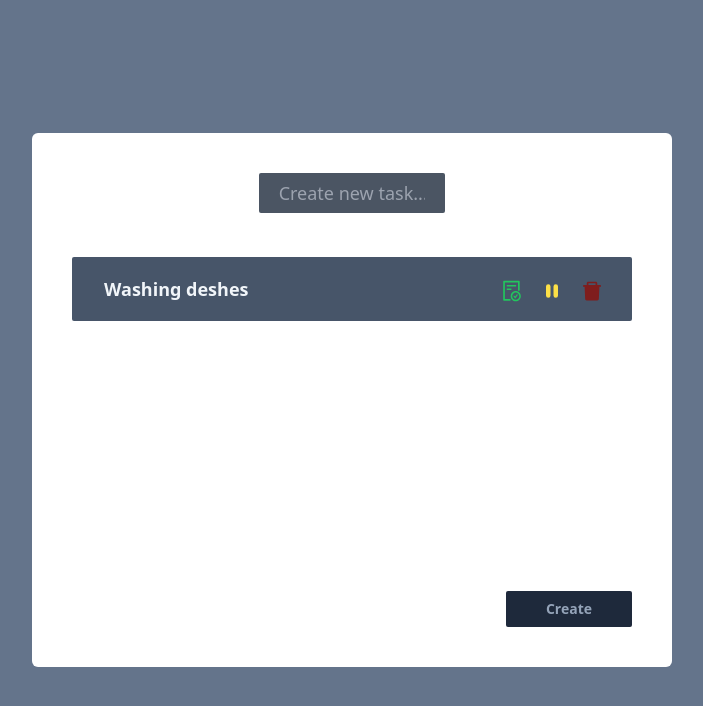
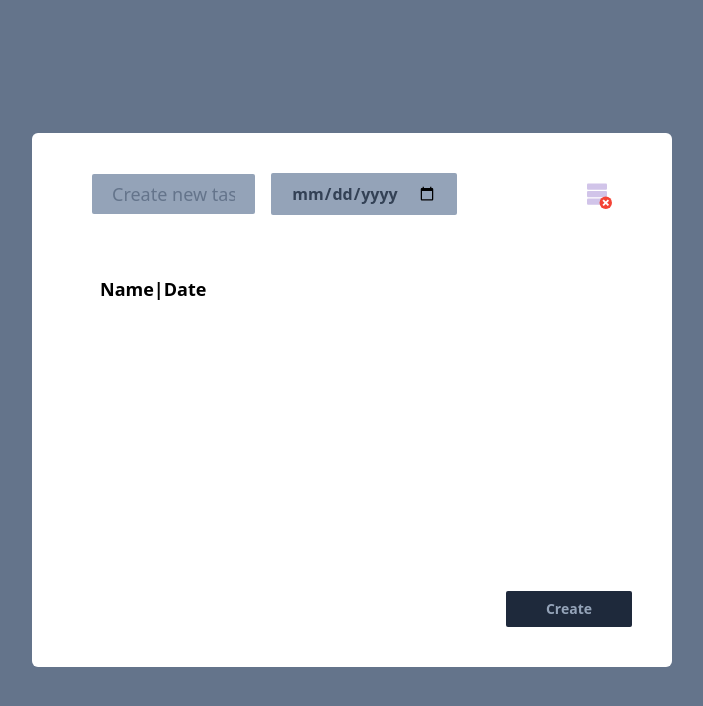
Before and after one commit to aahmed-black-wolf/NOTY-TASK, a React (Vite) app: page / in a window 1280 px wide. Shown: the top 706 px of the page, without its empty margins (288-991 px from the left). Built offline with nearby package versions, Linux system fonts and the light colour scheme.

Commit message:
UPDATE & APPEND CONTEXT & APPENDER FUTURE WITH DELETER WITH LOCALSTORAGE API

```diff
--- a/src/App.jsx
+++ b/src/App.jsx
@@ -1,21 +1,86 @@
-import React from "react";
+import React, { useRef, useState } from "react";
 
 import { AiOutlineFileDone } from "react-icons/ai";
 import { BsFillPauseFill } from "react-icons/bs";
 import { AiFillDelete } from "react-icons/ai";
+import { FcDeleteDatabase } from "react-icons/fc";
+import { useGState } from "./context/ContextState";
+import { useAppender } from "./hooks/useAppender";
 
 export const App = () => {
+  const [id, setId] = useState(new Date().getTime());
+  const input_data = useRef();
+  const input_date = useRef();
+  const { mainList, setMainList } = useGState();
+
+  const appendTask = () => {
+    setId(new Date().getTime());
+    if (input_data.current.value != "" && input_date.current.value != "") {
+      setMainList((prop) => [
+        { id, title: input_data.current.value, date: input_date.current.value },
+        ...prop,
+      ]);
+      useAppender({
+        id,
+        title: input_data.current.value,
+        date: input_date.current.value,
+      });
+      setTimeout(() => {
+        input_data.current.value = "";
+        input_date.current.value = "";
+      }, 0);
+    }
+  };
   return (
     <section className="h-screen bg-slate-500 flex justify-center items-center">
-      <div className="w-1/2 bg-white h-4/6 gap-11 flex-col mx-auto rounded-md relative flex items-center p-10">
+      <div className="w-1/2   bg-white h-4/6 gap-11 flex-col mx-auto rounded-md relative flex items-center p-10">
+        <div className="w-full px-5 flex justify-between items-center">
+          <div className="flex gap-4 items-center w-full ">
             <input
               placeholder="Create new task..."
               type="text"
-          className="bg-gray-600 rounded-sm p-5 font-medium text-lg text-slate-200 outline-none border-none w-1/3 h-7"
+              ref={input_data}
+              onKeyDown={({ code }) => (code == "Enter" ? appendTask() : null)}
+              className="bg-slate-400 rounded-sm p-5 font-medium text-lg text-slate-700 placeholder:text-slate-500 outline-none border-none w-1/3 h-7"
             />
-        <div className="w-full rounded-sm  bg-slate-600 h-16 flex items-center px-8 justify-between">
-          <div className="text-slate-100 font-semibold text-lg">
-            Washing deshes
+            <input
+              ref={input_date}
+              type="date"
+              className="bg-slate-400 px-5 py-2 rounded-sm text-slate-700 font-bold"
+            />
+          </div>
+          <button
+            className="text-3xl"
+            onClick={() => {
+              setMainList([]);
+              localStorage.clear();
+            }}
+          >
+            <FcDeleteDatabase />
+          </button>
+        </div>
+
+        <div className="h-96 w-full p-4 flex flex-col gap-5 overflow-auto">
+          <div className="flex px-3 w-full justify-between">
+            <div className="flex justify-between w-1/6">
+              <h2 className="text-lg font-bold">Name</h2>
+              <h2 className="text-lg font-bold">|</h2>
+              <h2 className="text-lg font-bold">Date</h2>
+            </div>
+          </div>
+          {mainList &&
+            mainList.map((e) => (
+              <div
+                key={e.id}
+                className="w-full rounded-md  bg-slate-800 h-16 flex items-center p-8 justify-between"
+              >
+                <div className="flex gap-5">
+                  <div className="text-cyan-500 font-semibold text-lg">
+                    {e.title}
+                  </div>
+                  <div className="text-cyan-500 font-semibold text-lg">
+                    {e.date}
+                  </div>
                 </div>
                 <div className="flex gap-5">
                   <button className="w-5 h-5 text-2xl text-green-500">
@@ -24,12 +89,17 @@ export const App = () => {
                   <button className="w-5 h-5 text-2xl text-yellow-300 ">
                     <BsFillPauseFill />
                   </button>
-            <button className="w-5 h-5 text-2xl text-red-900">
+                  <button className="w-5 h-5 text-2xl text-red-500">
                     <AiFillDelete />
                   </button>
                 </div>
               </div>
-        <button className="px-10 hover:bg-slate-400 hover:text-gray-900 font-semibold py-2 text-sm rounded-sm text-slate-400 absolute right-10 bottom-10 bg-slate-800 ">
+            ))}
+        </div>
+        <button
+          onClick={appendTask}
+          className="px-10 hover:bg-slate-400 hover:text-gray-900 font-semibold py-2 text-sm rounded-sm text-slate-400 absolute right-10 bottom-10 bg-slate-800 "
+        >
           Create
         </button>
       </div>
--- /dev/null
+++ b/src/context/ContextState.jsx
@@ -0,0 +1,25 @@
+import React, { createContext, useContext, useEffect, useState } from "react";
+
+const GState = createContext();
+
+export const ContextState = ({ children }) => {
+  const [mainList, setMainList] = useState([]);
+
+  useEffect(() => {
+    let local_data;
+    localStorage.getItem("todo-data")
+      ? (local_data = JSON.parse(localStorage.getItem("todo-data")).reverse())
+      : [];
+    local_data ? setMainList(local_data) : null;
+  }, []);
+
+  return (
+    <GState.Provider value={{ mainList, setMainList }}>
+      {children}
+    </GState.Provider>
+  );
+};
+
+export const useGState = () => {
+  return useContext(GState);
+};
--- a/src/hooks/useAppender.jsx
+++ b/src/hooks/useAppender.jsx
@@ -1,5 +1,8 @@
-import React from 'react'
+import React from "react";
 
-export const useAppender = ({ data }) => {
-
-}
+export const useAppender = (data) => {
+  const old_data = JSON.parse(localStorage.getItem("todo-data"));
+  old_data
+    ? localStorage.setItem("todo-data", JSON.stringify([...old_data, data]))
+    : localStorage.setItem("todo-data", JSON.stringify([data]));
+};
--- a/src/main.jsx
+++ b/src/main.jsx
@@ -1,7 +1,12 @@
 import ReactDOM from "react-dom/client";
 import { App } from "./App";
 import "./styles/index.css";
+import { ContextState } from "./context/ContextState";
 
 const root = ReactDOM.createRoot(document.getElementById("root"));
 
-root.render(<App />);
+root.render(
+  <ContextState>
+    <App />
+  </ContextState>
+);
```
Also changed, not shown: 1 other file (tests, documents, lock files or other folders). Lines whose indentation alone changed are shown as unchanged.
